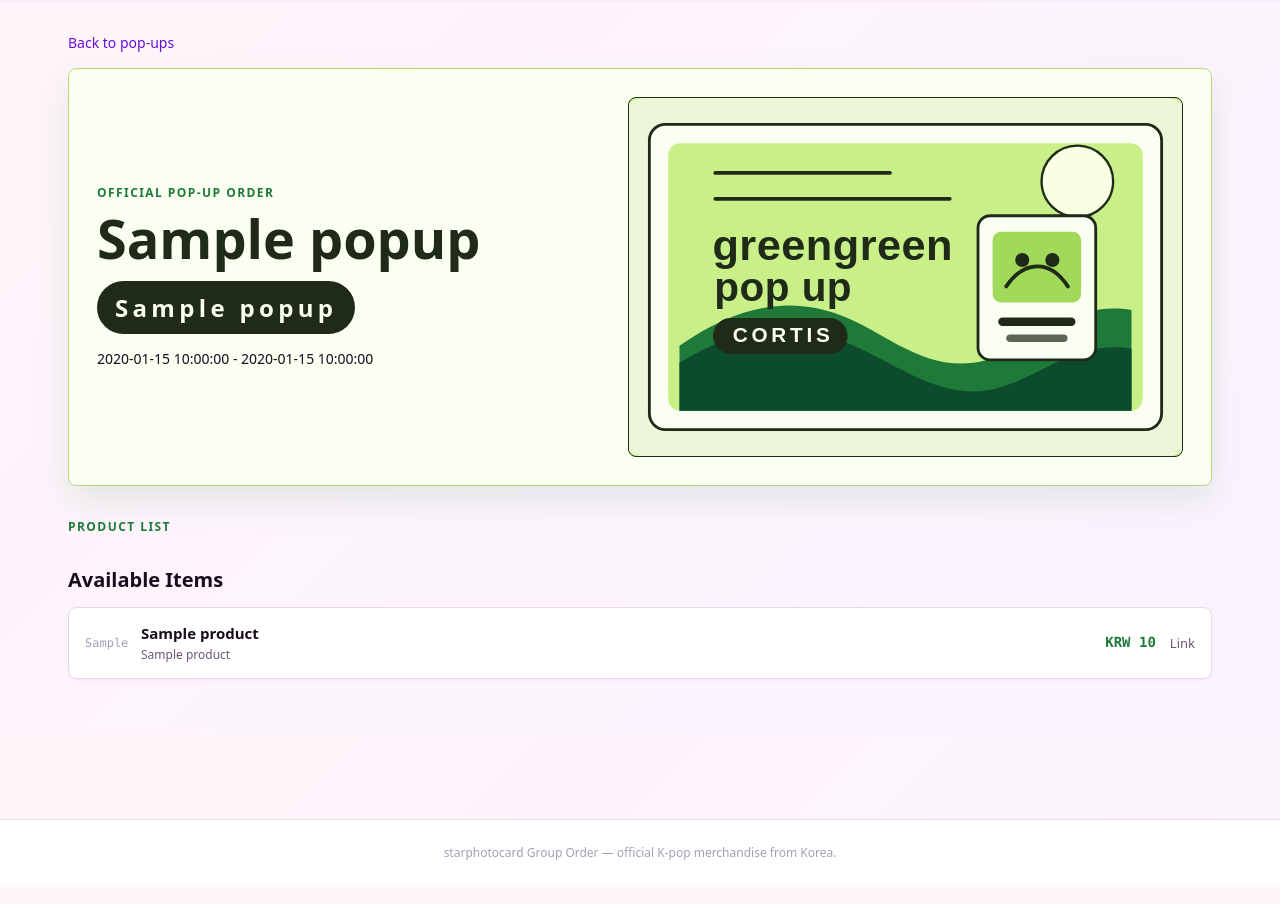
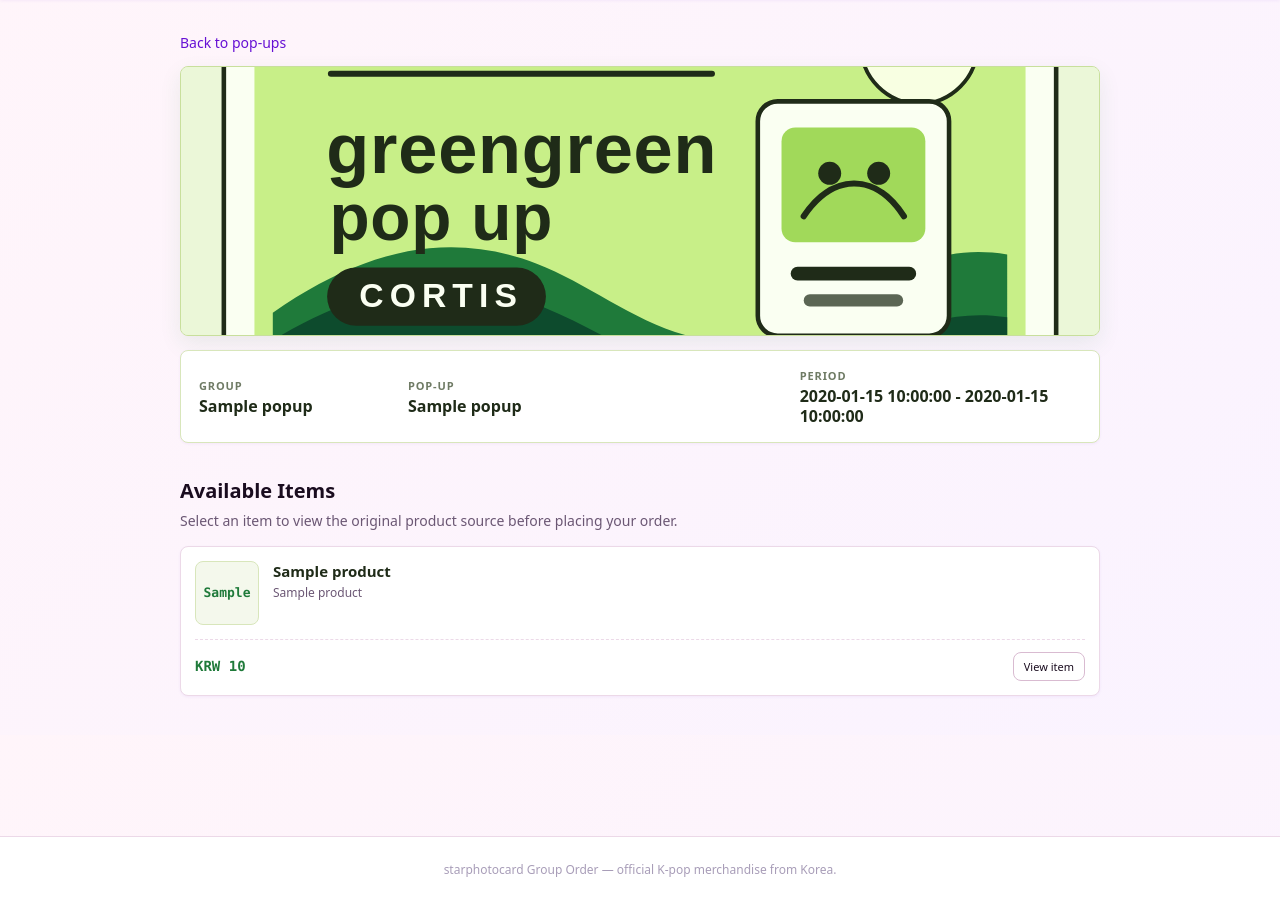
Before and after one commit to mateinkorea96/KPROXY-GO, a FastAPI app: template templates/popup_detail.html in a window 1280 px wide. Shown: the part 65-969 px from the top of the page. Before the commit the page ends 925 px from the top, so only its background shows below. Run offline with FastAPI, Linux system fonts and the light colour scheme; the template is opened without the code that fills it: most values are stand-ins (such as "Sample title", 1, 10 or a date in 2020).

Commit message:
Redesign popup sales storefront

```diff
--- a/static/style.css
+++ b/static/style.css
@@ -338,178 +338,182 @@ table.dt tr.is-closed td{opacity:0.5}
 
 /* Pop-up sales page refresh */
 .popup-hero{
+  max-width:920px;
+  margin:0 auto 18px;
+}
+.popup-hero-link{
+  display:block;
   overflow:hidden;
-  margin-bottom:28px;
-  background:#fbfff1;
-  border:1px solid #b8da7a;
+  aspect-ratio:3.4 / 1;
+  background:#eef7dc;
+  border:1px solid #c8df9c;
   border-radius:8px;
-  box-shadow:0 14px 34px rgba(31,122,58,0.12);
+  box-shadow:0 8px 22px rgba(31,122,58,0.09);
 }
-.popup-detail-hero{
-  display:grid;
-  grid-template-columns:minmax(0, 0.95fr) minmax(320px, 1.05fr);
-  gap:28px;
-  align-items:stretch;
-  padding:28px;
-  margin-bottom:32px;
-  background:#fbfff1;
-  border:1px solid #b8da7a;
-  border-radius:8px;
-  box-shadow:0 14px 34px rgba(31,122,58,0.12);
+.popup-hero-link:hover{
+  text-decoration:none;
+  border-color:#1f7a3a;
+  box-shadow:0 12px 28px rgba(31,122,58,0.14);
 }
-.popup-hero-copy,
-.popup-detail-copy{
-  display:flex;
-  min-height:360px;
-  flex-direction:column;
-  justify-content:center;
-}
-.hero-kicker,
-.section-kicker{
-  margin:0 0 10px;
-  color:#1f7a3a;
-  font-size:12px;
-  font-weight:800;
-  letter-spacing:0.12em;
-  text-transform:uppercase;
-}
-.popup-hero h1,
-.popup-detail-hero h1{
-  margin:0;
-  color:#1f2b18;
-  font-size:54px;
-  font-weight:900;
-  line-height:0.98;
-  letter-spacing:0;
-}
-.hero-artist{
-  display:inline-flex;
-  width:max-content;
-  max-width:100%;
-  margin:16px 0 14px;
-  padding:8px 18px;
-  color:#fafff2;
-  background:#1f2b18;
-  border-radius:999px;
-  font-size:24px;
-  font-weight:900;
-  letter-spacing:0.18em;
-}
-.hero-actions{display:flex; gap:10px; flex-wrap:wrap; margin-top:8px}
-.popup-hero-art,
-.popup-detail-art{
-  overflow:hidden;
-  min-height:360px;
-  border-radius:8px;
-  background:#c8ef88;
-  border:1px solid #1f2b18;
-}
-.popup-hero-art{
-  min-height:auto;
-  border:0;
-  border-radius:0;
-}
-.popup-hero-art img,
-.popup-detail-art img{
+.popup-hero-link img{
   width:100%;
   height:100%;
   object-fit:cover;
   display:block;
 }
-.section-head{margin:4px 0 14px}
-.popup-banners{margin:22px 0 30px}
-.popup-banners-title{
-  margin:0;
-  color:#1f2b18;
-  font-size:24px;
-  font-weight:800;
+.popup-summary-list{
+  display:grid;
+  gap:10px;
+  max-width:920px;
+  margin:0 auto 30px;
 }
-.popup-banner-row{
+.popup-summary-card,
+.popup-detail-summary{
   display:grid;
-  grid-template-columns:repeat(auto-fit,minmax(460px,1fr));
-  gap:16px;
-}
-.popup-banner{
-  display:grid;
-  grid-template-columns:164px minmax(0,1fr);
-  gap:20px;
+  grid-template-columns:0.7fr 1.35fr 1fr;
+  gap:12px;
   align-items:center;
-  min-height:158px;
   padding:16px 18px;
-  color:#1f2b18;
   background:#fff;
-  border:1px solid #b8da7a;
+  border:1px solid #d8e6bb;
   border-radius:8px;
   box-shadow:var(--shadow-sm);
-  transition:transform 0.15s, box-shadow 0.15s, border-color 0.15s;
 }
-.popup-banner:hover{
+.popup-summary-card{
+  color:#1f2b18;
+  transition:border-color 0.15s, box-shadow 0.15s, transform 0.15s;
+}
+.popup-summary-card:hover{
   color:#1f2b18;
   text-decoration:none;
-  transform:translateY(-2px);
+  transform:translateY(-1px);
   border-color:#1f7a3a;
-  box-shadow:0 12px 28px rgba(31,122,58,0.14);
+  box-shadow:0 10px 24px rgba(31,122,58,0.11);
 }
-.popup-banner-media{
+.popup-summary-item{
+  display:flex;
+  min-width:0;
+  flex-direction:column;
+  gap:2px;
+}
+.summary-label{
+  color:#6f7b65;
+  font-size:11px;
+  font-weight:800;
+  letter-spacing:0.08em;
+  text-transform:uppercase;
+}
+.popup-summary-item strong{
   overflow:hidden;
-  aspect-ratio:1.45;
-  border-radius:6px;
-  background:#c8ef88;
+  color:#1f2b18;
+  font-size:16px;
+  font-weight:800;
+  line-height:1.25;
+  text-overflow:ellipsis;
 }
-.popup-banner-media img{width:100%; height:100%; object-fit:cover; display:block}
-.popup-banner-group{
-  display:inline-flex;
-  width:max-content;
-  max-width:100%;
-  margin-bottom:12px;
-  padding:6px 14px;
-  color:#fff;
-  background:#1f2b18;
-  border-radius:999px;
-  font-size:13px;
-  font-weight:900;
-  letter-spacing:0.16em;
+.popup-detail-hero{
+  overflow:hidden;
+  max-width:920px;
+  margin:0 auto 14px;
+  aspect-ratio:3.4 / 1;
+  background:#eef7dc;
+  border:1px solid #c8df9c;
+  border-radius:8px;
+  box-shadow:0 8px 22px rgba(31,122,58,0.09);
 }
-.popup-banner-title{
+.popup-detail-hero img{
+  width:100%;
+  height:100%;
+  object-fit:cover;
+  display:block;
+}
+.popup-detail-summary{
+  max-width:920px;
+  margin:0 auto 32px;
+}
+.back-link{
+  max-width:920px;
+  margin:0 auto 12px;
+  font-size:14px;
+}
+.popup-product-head{
+  max-width:920px;
+  margin:0 auto 14px;
+}
+.popup-product-head h2{
   margin-bottom:4px;
-  font-size:24px;
-  font-weight:850;
-  line-height:1.2;
 }
-.popup-banner-period{font-size:14px; color:#59714a}
-.back-link{margin-bottom:14px; font-size:14px}
-.popup-product-head{margin-top:26px}
-.popup-product-list{display:flex; flex-direction:column; gap:10px; margin-top:12px}
-.popup-product-row{
+.popup-product-head p{
+  color:var(--text-dim);
+}
+.popup-product-list{
   display:grid;
-  grid-template-columns:42px minmax(0,1fr) auto auto;
+  grid-template-columns:repeat(auto-fit,minmax(260px,1fr));
   gap:14px;
-  align-items:center;
-  padding:14px 16px;
+  max-width:920px;
+  margin:0 auto;
+}
+.popup-product-card{
+  display:grid;
+  grid-template-columns:64px minmax(0,1fr);
+  gap:14px;
+  align-items:start;
+  padding:14px;
   background:#fff;
   border:1px solid var(--border);
   border-radius:8px;
   box-shadow:var(--shadow-sm);
 }
-.popup-product-no{color:var(--text-faint); font-family:var(--mono); font-size:12px; text-align:right}
-.popup-product-name{font-size:15px; font-weight:700}
-.popup-product-option{color:var(--text-dim); font-size:12px}
-.popup-product-price{color:#1f7a3a; font-family:var(--mono); font-size:14px; font-weight:800; white-space:nowrap}
-.popup-product-url{font-size:13px}
+.popup-product-thumb{
+  display:flex;
+  align-items:center;
+  justify-content:center;
+  aspect-ratio:1;
+  background:#f4f8ec;
+  border:1px solid #d8e6bb;
+  border-radius:8px;
+}
+.popup-product-thumb span{
+  color:#1f7a3a;
+  font-family:var(--mono);
+  font-size:13px;
+  font-weight:800;
+}
+.popup-product-info{
+  min-width:0;
+}
+.popup-product-name{
+  color:#1f2b18;
+  font-size:15px;
+  font-weight:800;
+  line-height:1.35;
+}
+.popup-product-option{
+  margin-top:3px;
+  color:var(--text-dim);
+  font-size:12px;
+}
+.popup-product-buy{
+  grid-column:1 / -1;
+  display:flex;
+  align-items:center;
+  justify-content:space-between;
+  gap:10px;
+  padding-top:12px;
+  border-top:1px dashed var(--border);
+}
+.popup-product-price{
+  color:#1f7a3a;
+  font-family:var(--mono);
+  font-size:14px;
+  font-weight:800;
+  white-space:nowrap;
+}
 
 @media (max-width: 760px){
-  .popup-detail-hero{grid-template-columns:1fr; padding:18px; gap:18px}
-  .popup-hero-copy,
-  .popup-detail-copy{min-height:auto}
-  .popup-hero h1,
-  .popup-detail-hero h1{font-size:38px}
-  .hero-artist{font-size:18px}
-  .popup-hero-art,
-  .popup-detail-art{min-height:220px}
-  .popup-hero-art{min-height:auto}
-  .popup-banner-row{grid-template-columns:1fr}
-  .popup-banner{grid-template-columns:1fr}
-  .popup-product-row{grid-template-columns:32px minmax(0,1fr); align-items:start}
-  .popup-product-price,
-  .popup-product-url{grid-column:2}
+  .popup-hero-link,
+  .popup-detail-hero{aspect-ratio:2.2 / 1}
+  .popup-summary-card,
+  .popup-detail-summary{grid-template-columns:1fr; gap:10px}
+  .popup-product-list{grid-template-columns:1fr}
 }
--- a/templates/popup_detail.html
+++ b/templates/popup_detail.html
@@ -4,11 +4,21 @@
 <p class="back-link"><a href="/">Back to pop-ups</a></p>
 
 <section class="popup-detail-hero">
-  <div class="popup-detail-copy">
-    <div class="hero-kicker">Official pop-up order</div>
-    <h1>{{ popup.title }}</h1>
-    <p class="hero-artist">{{ popup.group_name }}</p>
-    <div class="popup-period">
+  <img src="/static/img/greengreen-popup-banner.svg" alt="{{ popup.title }} visual banner">
+</section>
+
+<section class="popup-detail-summary">
+  <div class="popup-summary-item">
+    <span class="summary-label">Group</span>
+    <strong>{{ popup.group_name }}</strong>
+  </div>
+  <div class="popup-summary-item">
+    <span class="summary-label">Pop-up</span>
+    <strong>{{ popup.title }}</strong>
+  </div>
+  <div class="popup-summary-item">
+    <span class="summary-label">Period</span>
+    <strong>
       {% if popup.start_date and popup.end_date %}
         {{ popup.start_date }} - {{ popup.end_date }}
       {% elif popup.start_date %}
@@ -18,31 +28,32 @@
       {% else %}
         Open now
       {% endif %}
-    </div>
-  </div>
-  <div class="popup-detail-art">
-    <img src="/static/img/greengreen-popup-banner.svg" alt="{{ popup.title }} visual banner">
+    </strong>
   </div>
 </section>
 
 {% if products %}
   <div class="popup-product-head">
-    <p class="section-kicker">Product list</p>
     <h2>Available Items</h2>
+    <p>Select an item to view the original product source before placing your order.</p>
   </div>
   <div class="popup-product-list">
     {% for p in products %}
-      <div class="popup-product-row">
-        <span class="popup-product-no">{{ p.no or '' }}</span>
+      <article class="popup-product-card">
+        <div class="popup-product-thumb">
+          <span>{{ p.no or loop.index }}</span>
+        </div>
         <div class="popup-product-info">
           <div class="popup-product-name">{{ p.product_name }}</div>
           {% if p.option_name %}<div class="popup-product-option">{{ p.option_name }}</div>{% endif %}
         </div>
-        <span class="popup-product-price">{% if p.price_krw %}KRW {{ '{:,}'.format(p.price_krw|int) }}{% else %}TBD{% endif %}</span>
-        {% if p.url %}
-          <a class="popup-product-url muted" href="{{ p.url }}" target="_blank" rel="noopener">Link</a>
-        {% endif %}
-      </div>
+        <div class="popup-product-buy">
+          <span class="popup-product-price">{% if p.price_krw %}KRW {{ '{:,}'.format(p.price_krw|int) }}{% else %}TBD{% endif %}</span>
+          {% if p.url %}
+            <a class="btn small" href="{{ p.url }}" target="_blank" rel="noopener">View item</a>
+          {% endif %}
+        </div>
+      </article>
     {% endfor %}
   </div>
 {% else %}
```
Also changed, not shown: templates/home.html (+21 -14 lines).
